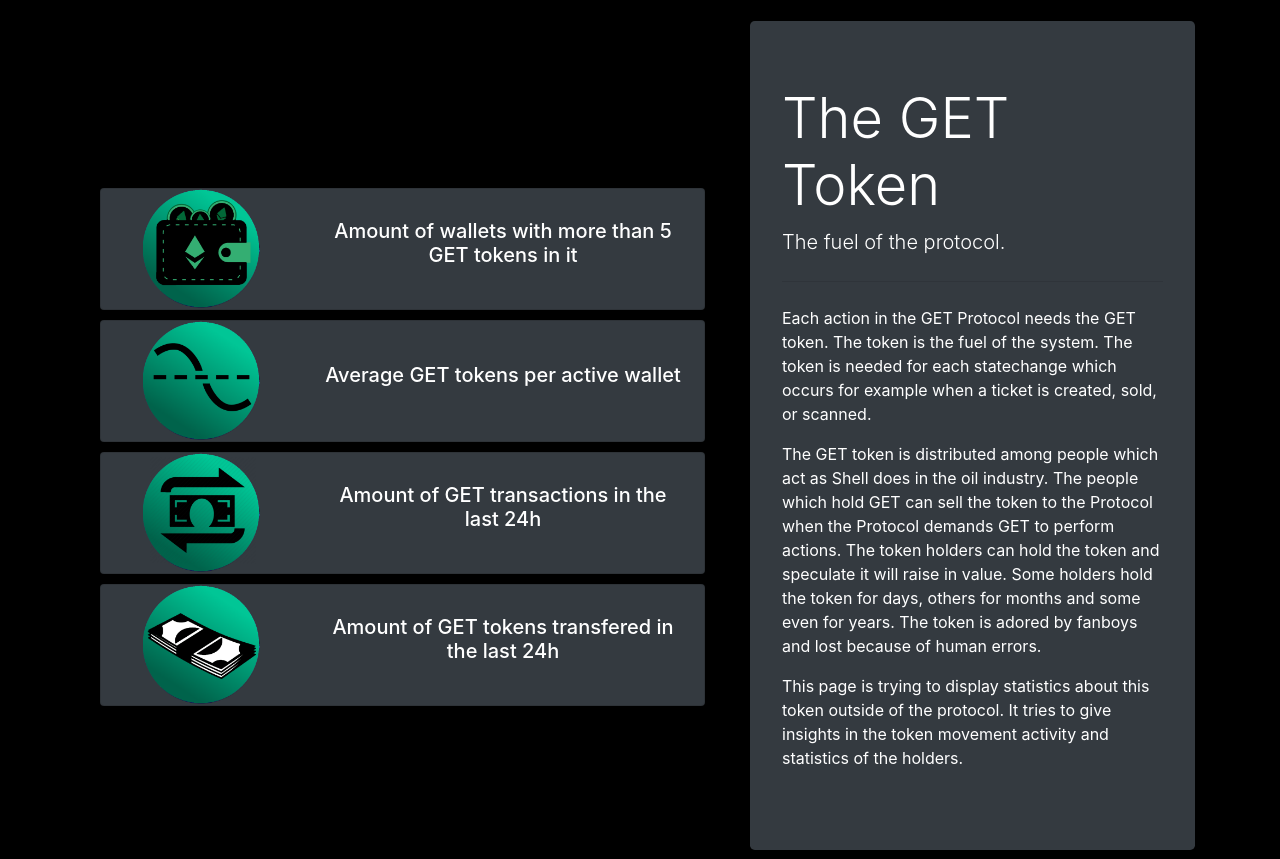
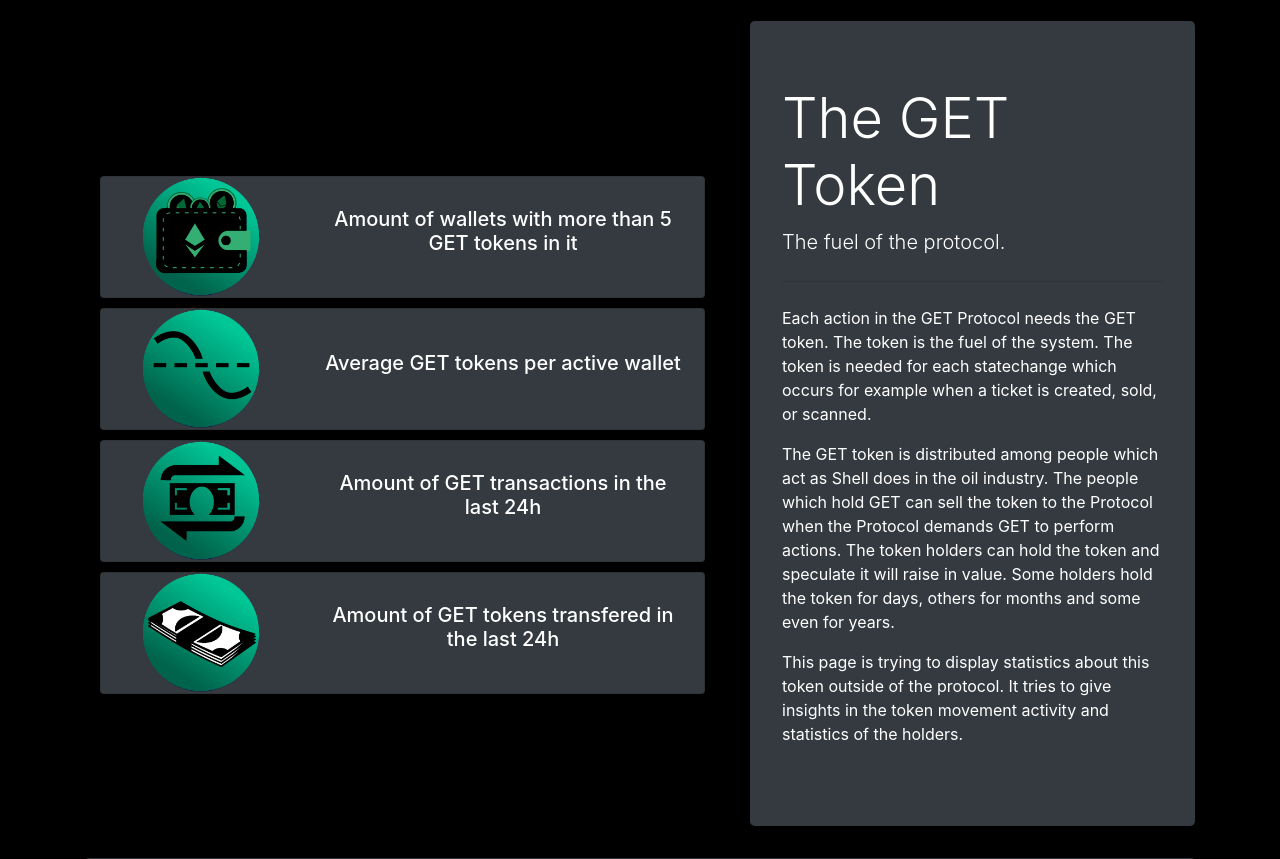
Before and after one commit to Deofex/GETStateChange, a Django app: template hodlers/templates/hodlers/hodlers.html in a window 1280 px wide. Shown: the part 59-918 px from the top of the page. Run offline with Django 3.2, Linux system fonts and the light colour scheme; the template is opened without the code that fills it, so the values that code supplies are empty; some libraries are stand-ins or nearby versions.

Commit message:
Changes text

```diff
--- a/hodlers/templates/hodlers/hodlers.html
+++ b/hodlers/templates/hodlers/hodlers.html
@@ -14,7 +14,7 @@
                 {% trans "Each action in the GET Protocol needs the GET token. The token is the fuel of the system. The token is needed for each statechange which occurs for example when a ticket is created, sold, or scanned." %}
             </p>
             <p>
-                {% trans "The GET token is distributed among people which act as Shell does in the oil industry. The people which hold GET can sell the token to the Protocol when the Protocol demands GET to perform actions. The token holders can hold the token and speculate it will raise in value. Some holders hold the token for days, others for months and some even for years. The token is adored by fanboys and lost because of human errors." %}
+                {% trans "The GET token is distributed among people which act as Shell does in the oil industry. The people which hold GET can sell the token to the Protocol when the Protocol demands GET to perform actions. The token holders can hold the token and speculate it will raise in value. Some holders hold the token for days, others for months and some even for years." %}
             </p>
             <p>
                 {% trans "This page is trying to display statistics about this token outside of the protocol. It tries to give insights in the token movement activity and statistics of the holders." %}
```
